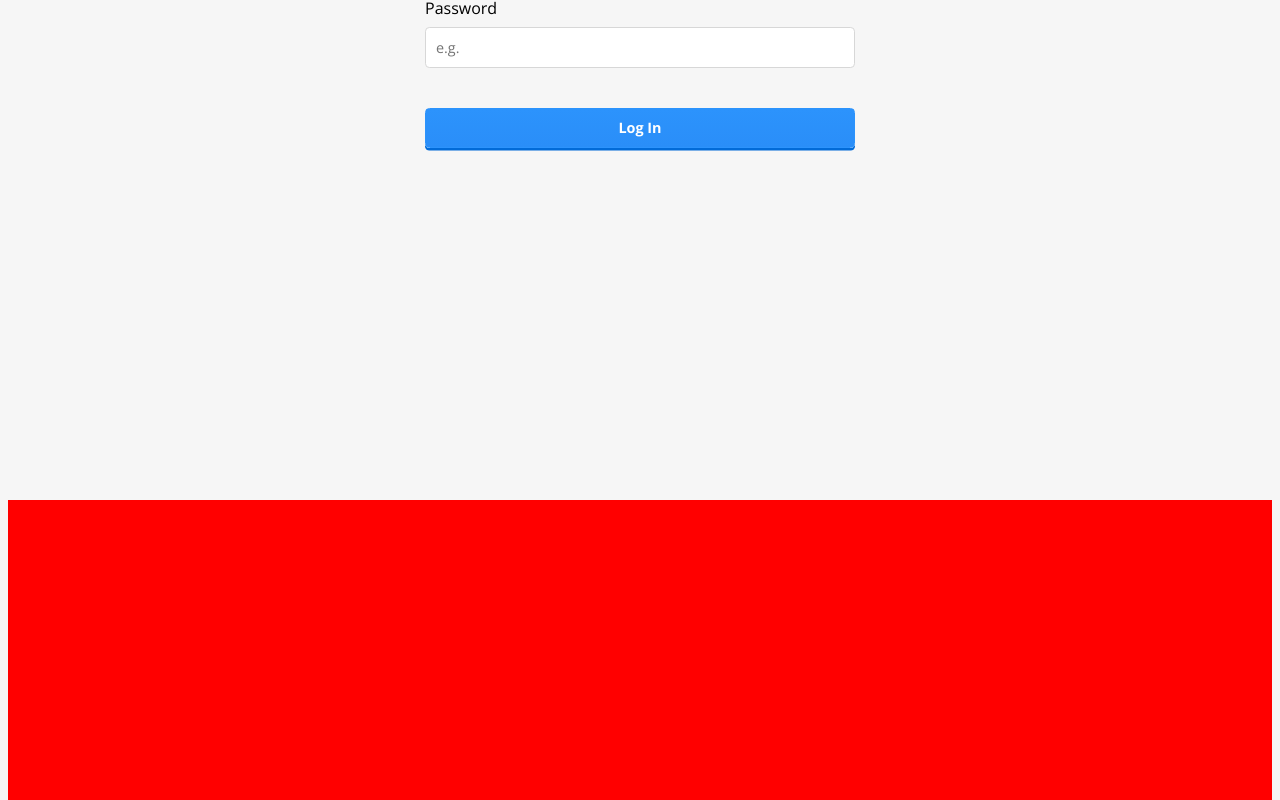
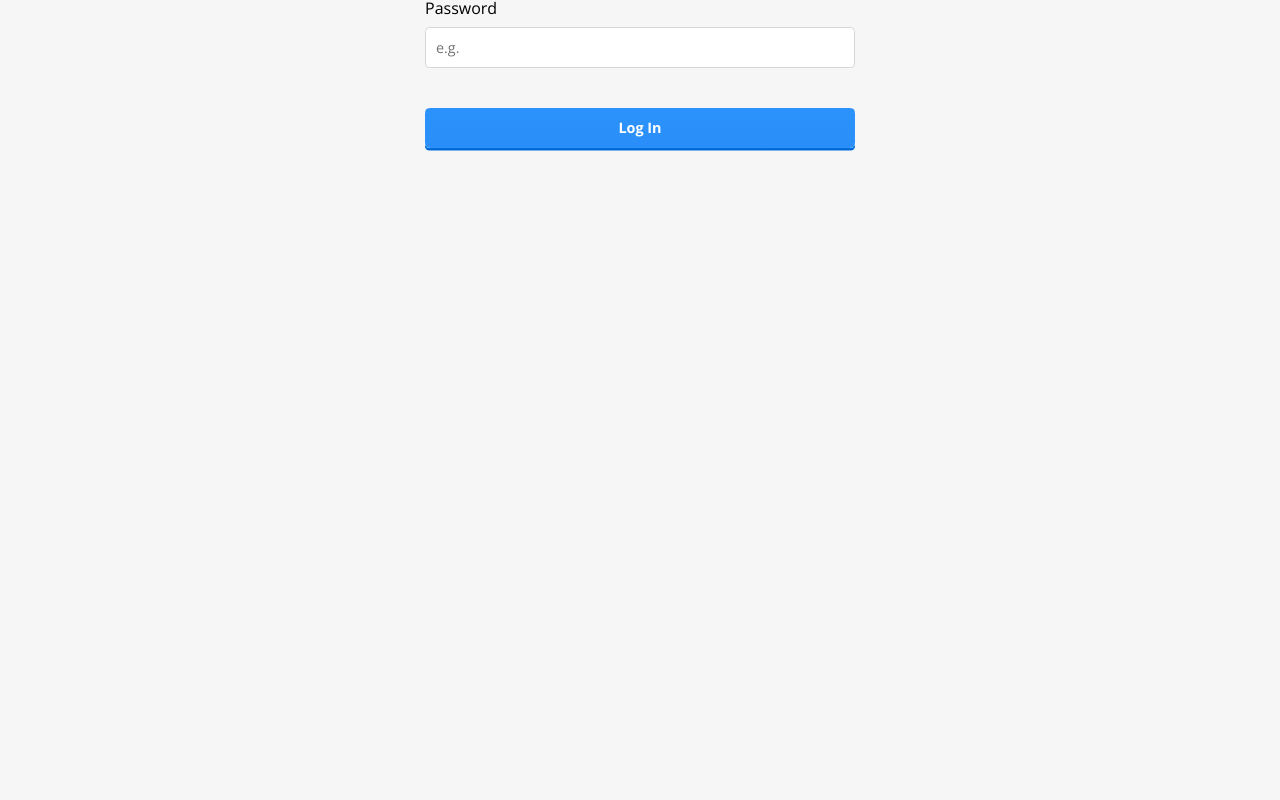
Before and after one commit to SeanningTatum/super-os, a Next.js app: page / in a window 1280 px wide. Shown: the part 308-1108 px from the top of the page. After the commit the page ends 816 px from the top, so only its background shows below. Built offline with nearby package versions, Linux system fonts and the light colour scheme.

Commit message:
clean up files

```diff
--- a/pages/board/index.js
+++ b/pages/board.js
@@ -6,9 +6,9 @@ import Head from 'next/head'
 import {Query} from 'react-apollo'
 import gql from 'graphql-tag'
 
-import initialData from '../../utils/initData'
-import ColumnInnerList from '../../components/Board/ColumnInnerList'
-import securePage from '../../hocs/securePage'
+import initialData from '../utils/initData'
+import ColumnInnerList from '../components/Board/ColumnInnerList'
+import securePage from '../hocs/securePage'
 
 const GET_BOARD = gql`
   query($board_id: ID!) {
--- a/pages/index.js
+++ b/pages/index.js
@@ -1,16 +1,10 @@
-import {Fragment} from 'react'
 import Link from 'next/link'
-import Head from 'next/head'
 import styled from 'styled-components'
 
 import LoginForm from '../components/Auth/LoginForm'
 import defaultPage from '../hocs/defaultPage'
 
 const index = () => (
-  <Fragment>
-    <Head>
-      <title>Super OS</title>
-    </Head>
   <FullPage>
     <SectionWrapper>
       <HeadingContainer>
@@ -26,8 +20,6 @@ const index = () => (
       <LoginForm />
     </SectionWrapper>
   </FullPage>
-    <Jumbotron />
-  </Fragment>
 )
 
 // Styles
```
Lines whose indentation alone changed are shown as unchanged.
